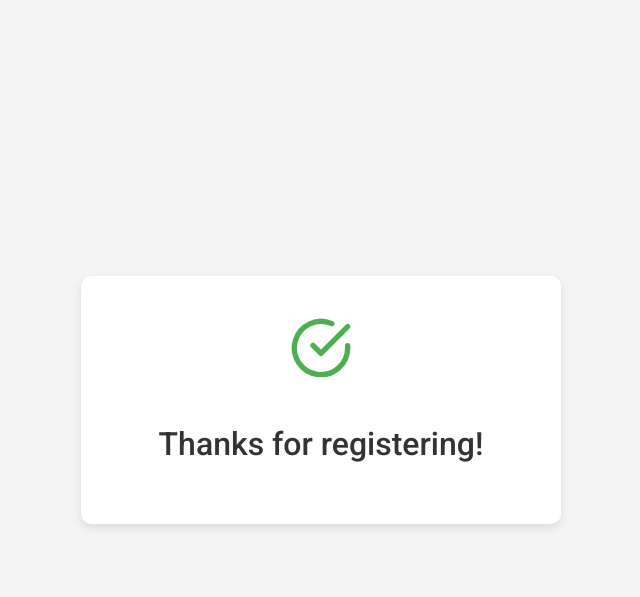
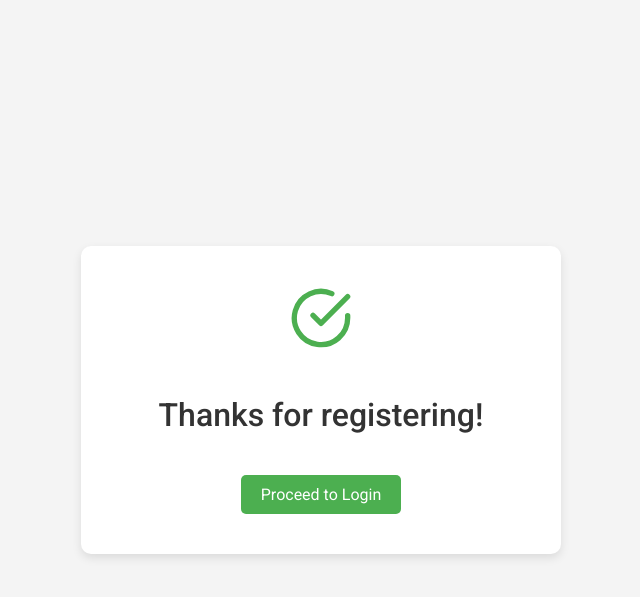
Before and after one commit to mehrab328/flask-app, a Flask app: template templates/thankyou.html in a window 1280 px wide. Shown: the top 597 px of the page, without its empty margins (319-959 px from the left). Run offline with Flask 3, Linux system fonts and the light colour scheme; the template is opened without the code that fills it, so the values that code supplies are empty.

Commit message:
Route Updated

```diff
--- a/app.py
+++ b/app.py
@@ -69,7 +69,6 @@ def signup():
 
     return render_template('signup.html')
 
-
 if __name__ == '__main__':
     with app.app_context():
         db.create_all()
--- a/static/css/signup.css
+++ b/static/css/signup.css
@@ -93,3 +93,21 @@ h1 {
     transform: scale(1.05); /* Slight scale on hover for interaction */
     box-shadow: 0 12px 24px rgba(0, 0, 0, 0.45); /* Increased shadow on hover for more depth */
 }
+
+.login-button {
+    display: inline-block;
+    padding: 10px 20px;
+    margin-top: 20px;
+    background-color: #4CAF50; /* Match SVG icon color */
+    color: white;
+    font-size: 16px;
+    border: none;
+    border-radius: 5px;
+    text-decoration: none; /* Remove underline from link */
+    transition: background-color 0.3s, transform 0.2s;
+}
+
+.login-button:hover {
+    background-color: #369636; /* Darker shade on hover */
+    transform: scale(1.05); /* Slight scale for interactive effect */
+}
--- a/templates/secretPage.html
+++ b/templates/secretPage.html
@@ -3,12 +3,13 @@
 <head>
     <meta charset="UTF-8">
     <meta name="viewport" content="width=device-width, initial-scale=1.0">
-    <title>Successful Sign-In</title>
+    <title>Signed in</title>
     <link rel="stylesheet" href="{{ url_for('static', filename='css/signin.css') }}">
 </head>
 <body>
     <div class="success-container">
         <h1>You have successfully signed in</h1>
+        <a href="/login" class="logout-button">Logout</a>
     </div>
 </body>
 </html>
--- a/templates/thankyou.html
+++ b/templates/thankyou.html
@@ -3,7 +3,7 @@
 <head>
     <meta charset="UTF-8">
     <meta name="viewport" content="width=device-width, initial-scale=1.0">
-    <title>Thank You</title>
+    <title>Registered</title>
     <link rel="stylesheet" href="{{ url_for('static', filename='css/signup.css') }}">
     <link href="https://fonts.googleapis.com/css2?family=Roboto:wght@400;500&display=swap" rel="stylesheet">
 </head>
@@ -14,6 +14,7 @@
             <polyline points="22 4 12 14.01 9 11.01"></polyline>
         </svg>
         <h1>Thanks for registering!</h1>
+        <a href="/login" class="login-button">Proceed to Login</a>
     </div>
 </body>
 </html>
```
Also changed, not shown: static/css/signin.css (+18 -0 lines), instance/users.db.
